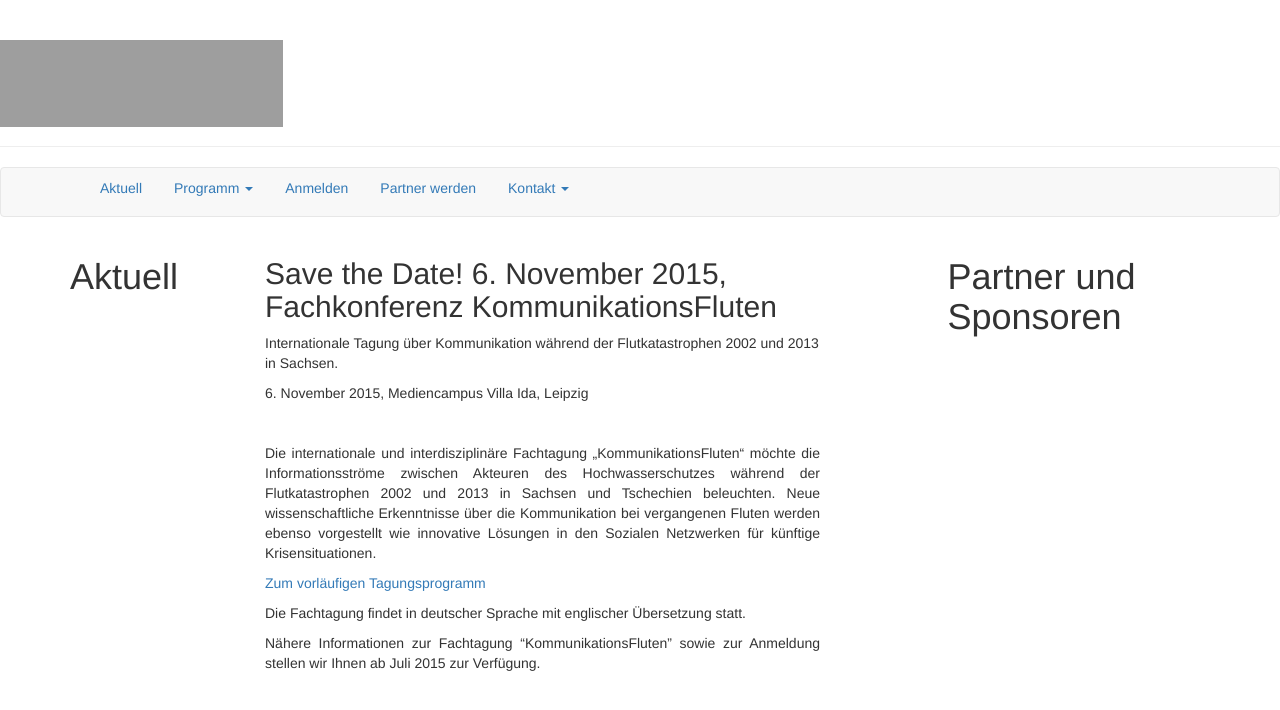
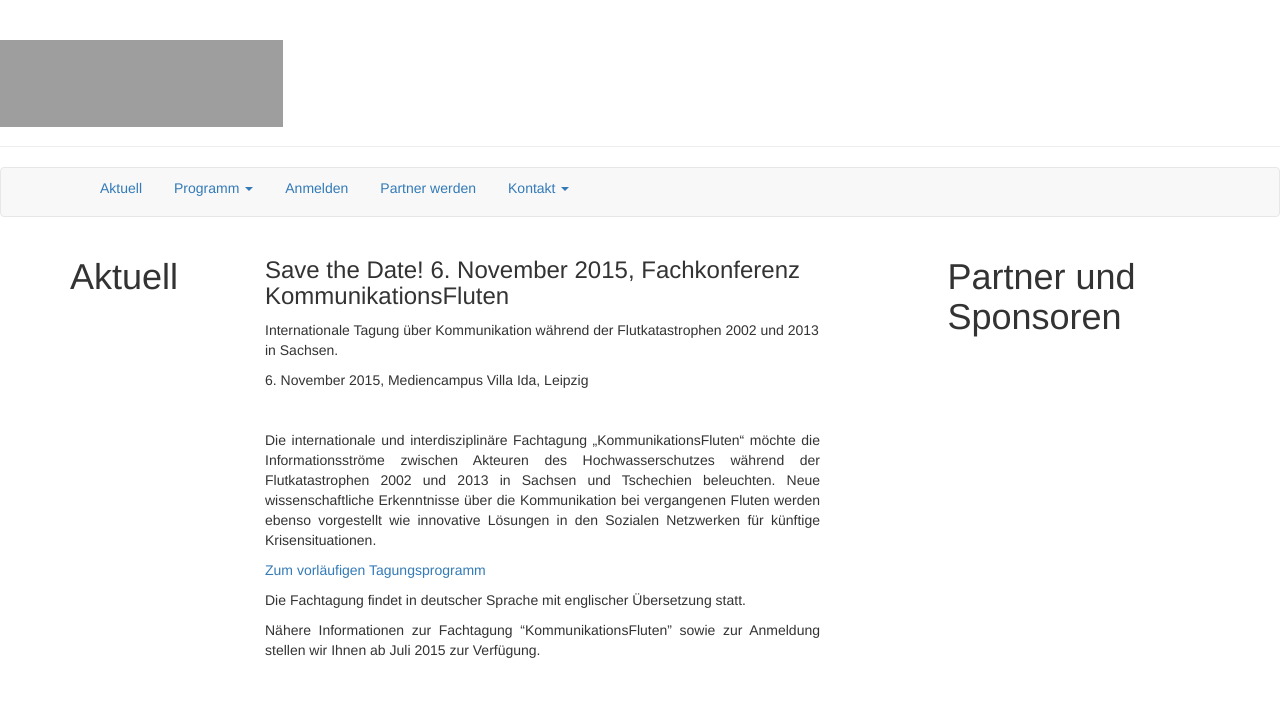
Before and after one commit to susedev/test, a Jekyll site: the page built from konferenz-kommunikationsfluten.html, in a window 1280 px wide. Shown: the top 710 px of the page. Built offline with Jekyll 4.4.1, drawn with Linux system fonts in a browser that asks for light colours; nearby versions of some CDN libraries; grey boxes are pictures that could not be loaded.

Commit message:
Edit from JekyllCMS

```diff
--- a/konferenz-kommunikationsfluten.html
+++ b/konferenz-kommunikationsfluten.html
@@ -1,7 +1,7 @@
 ---
 title: Aktuell
 ---
-<h2>Save the Date! 6. November 2015, Fachkonferenz KommunikationsFluten</h2>
+<h3>Save the Date! 6. November 2015, Fachkonferenz KommunikationsFluten</h3>
 
 <p>Internationale Tagung &uuml;ber Kommunikation w&auml;hrend der Flutkatastrophen 2002 und 2013 in Sachsen.</p>
 
```
